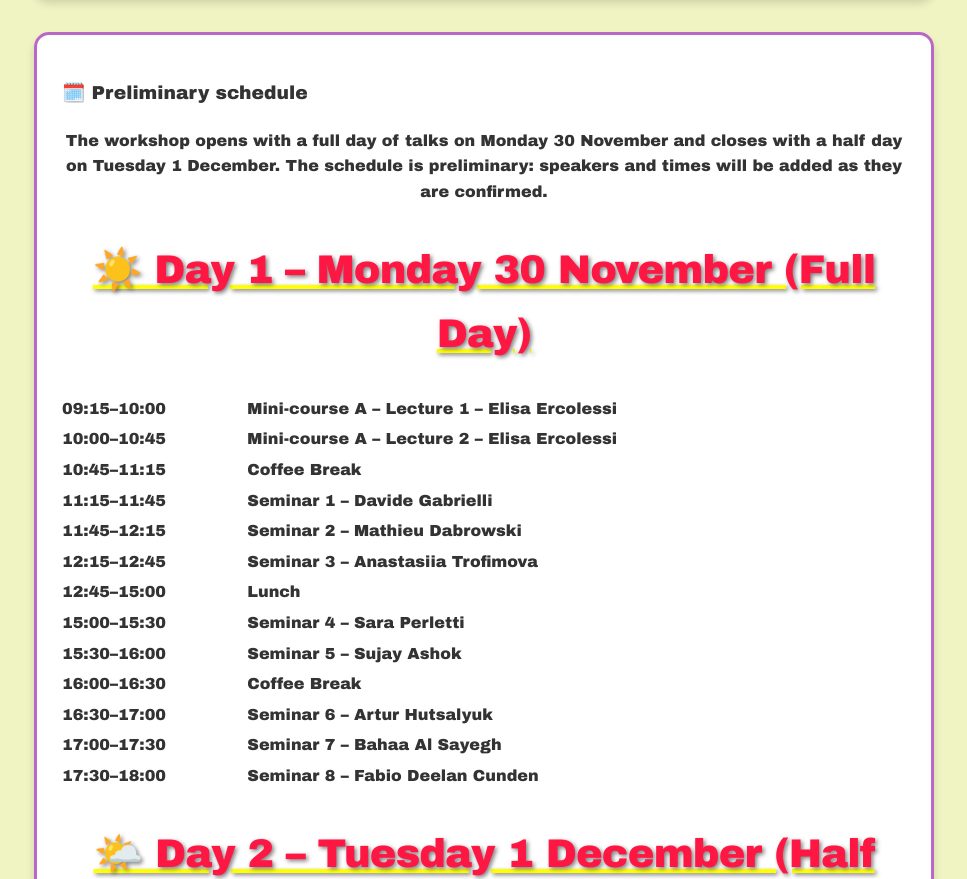
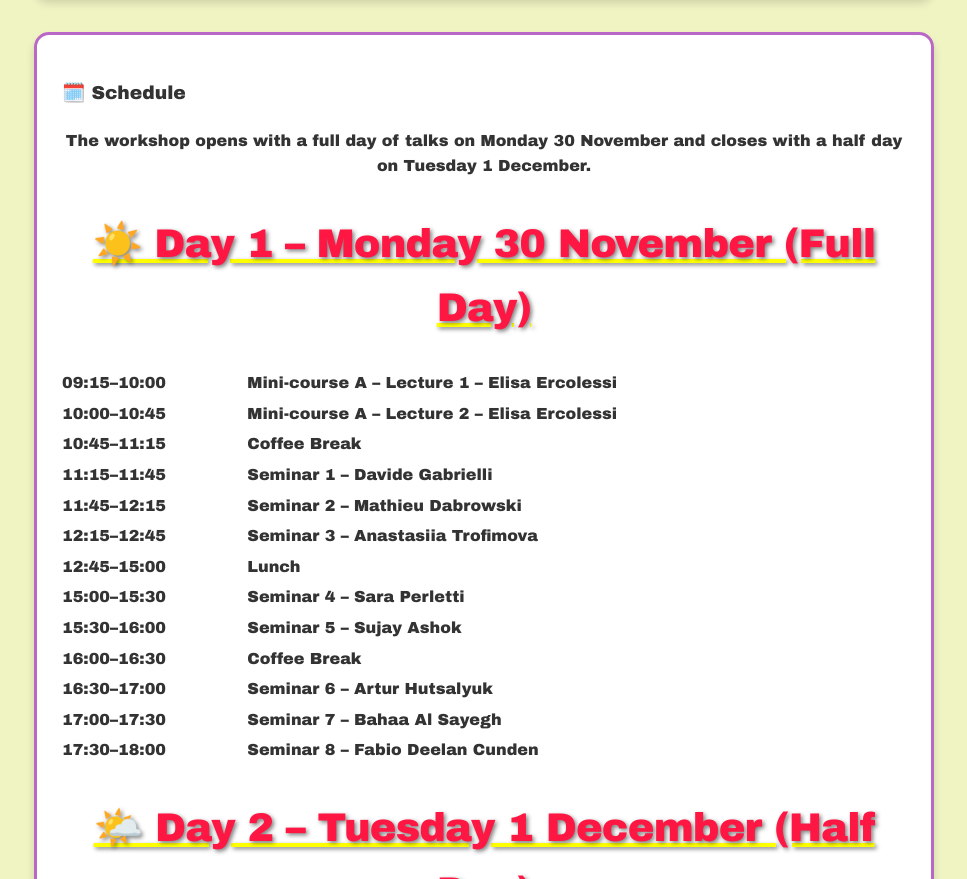
Before and after one commit to AllAroundIntegrability/AllAroundIntegrability.github.io, a plain HTML site: page index.html in a window 1280 px wide. Shown: the part 2221-3100 px from the top of the page, without its empty margins (156-1123 px from the left). Drawn offline with Linux system fonts and the light colour scheme.

Commit message:
Mark schedule as final
Co-Authored-By: Claude Opus 5.5 <noreply@anthropic.com>
Claude-Session: https://claude.ai/code/session_01463khWFwv4kPYFCGpEAfk4

```diff
--- a/index.html
+++ b/index.html
@@ -515,8 +515,8 @@
         </section>
 
       <section id="schedule">
-    <h3>🗓️ Preliminary schedule </h3>
-    <p style="text-align: center;">The workshop opens with a full day of talks on Monday 30 November and closes with a half day on Tuesday 1 December. The schedule is preliminary: speakers and times will be added as they are confirmed.</p>
+    <h3>🗓️ Schedule </h3>
+    <p style="text-align: center;">The workshop opens with a full day of talks on Monday 30 November and closes with a half day on Tuesday 1 December.</p>
 
     <!-- Day 1 (Opening Afternoon) -->
     <h2>☀️ Day 1 – Monday 30 November (Full Day)</h2>
```
